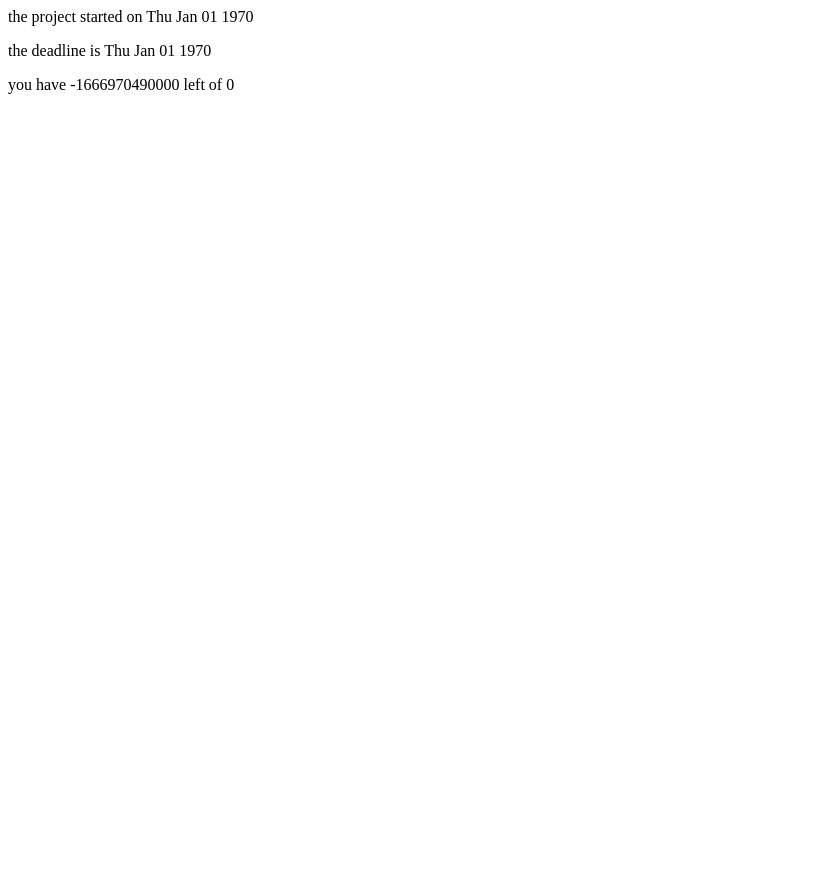
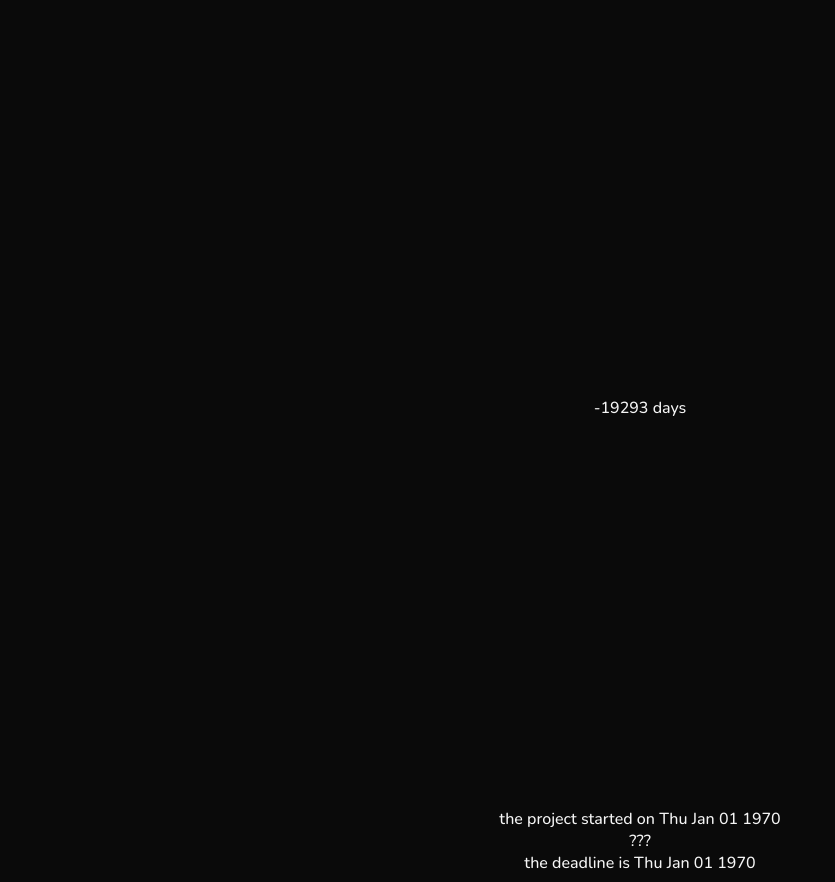
Before and after one commit to ttzck/deadline-timer, a plain HTML site: page index.html in a window 1280 px wide. Shown: the whole page, without its empty margins (0-835 px from the left). Before the commit the page ends 800 px from the top, so only its background shows below. Drawn offline with nearby package versions, Linux system fonts and the light colour scheme.

Commit message:
style and calendar

```diff
--- a/index.html
+++ b/index.html
@@ -1,11 +1,18 @@
 <html>
   <head>
+    <link rel="stylesheet" href="style.css">
   </head>
   <body>
     <main>
-        <p id="startText">???</p>
-        <p id="endText">???</p>
-        <p id="countdownText">???</p>
+        <div id="countdownText" class="full-center-screen">
+          ???
+        </div>
+        <div class="center-screen">
+          <div id="startText">???</div>
+          <div id="calendar">???</div>
+          <div id="endText">???</div>
+        </div>
+
         <script src="script.js"></script>
     </main>
   </body>
--- a/script.js
+++ b/script.js
@@ -5,11 +5,14 @@ console.log(urlParams);
 
 const start = new Date(urlParams.get("start"))
 const end = new Date(urlParams.get("end"))
-const now = new Date(Date.now());
+const now = new Date(Date.now())
 const duration = end - start
 const passed = now - start
 const left = end - now
+const daysPassed = Math.floor(passed / 1000.0 / 60.0 / 60.0 / 24.0)
+const daysLeft = Math.floor(left / 1000.0 / 60.0 / 60.0 / 24.0) + 1
 
 document.getElementById("startText").innerHTML = `the project started on ${start.toDateString()}`
 document.getElementById("endText").innerHTML = `the deadline is ${end.toDateString()}`
-document.getElementById("countdownText").innerHTML = `you have ${left} left of ${duration}`
+document.getElementById("countdownText").innerHTML = `${daysLeft} days`
+document.getElementById("calendar").innerHTML = "🟥".repeat(daysPassed) + "🟩".repeat(daysLeft)
--- /dev/null
+++ b/style.css
@@ -0,0 +1,24 @@
+@import url('https://fonts.googleapis.com/css2?family=Nunito:wght@500&display=swap');
+
+.full-center-screen {
+    display: flex;
+    flex-direction: column;
+    justify-content: center;
+    align-items: center;
+    text-align: center;
+    min-height: 100vh;
+}
+
+.center-screen {
+    max-width: 320px;
+}
+
+body {
+    background-color: rgb(10, 10, 10);
+    color: whitesmoke;
+    font-family: 'Nunito', sans-serif;
+    align-items: center;
+    text-align: center;
+    justify-content: center;
+    display: flex;
+}
```
Also changed, not shown: 1 other file.
